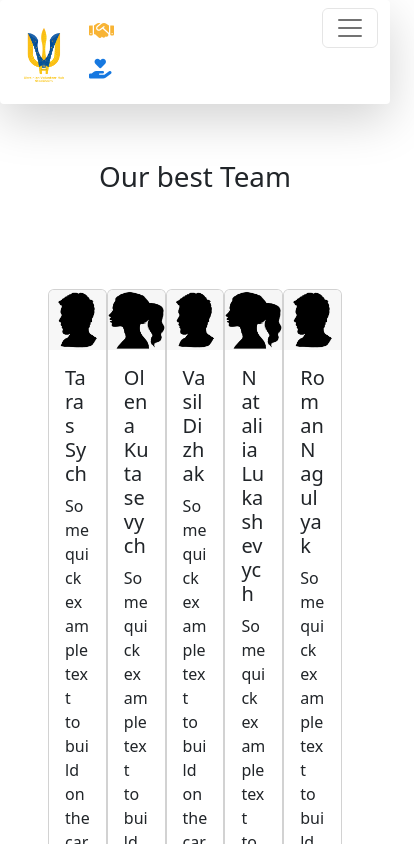
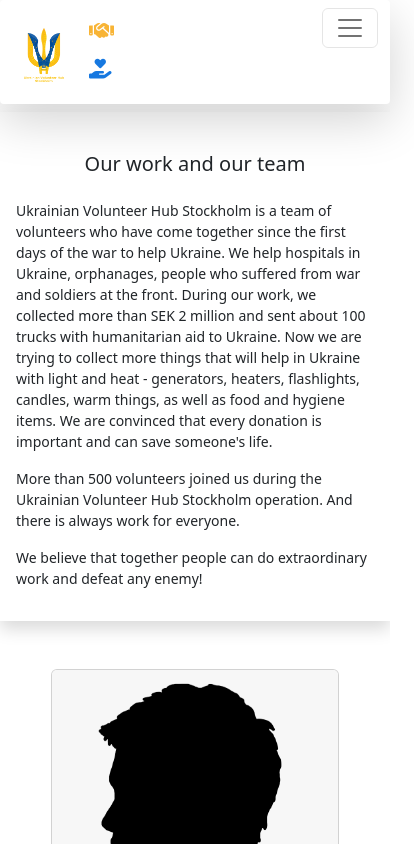
Before and after one commit to OlenaKut/uvhst, a React (Create React App) app: page /Page5Team in a window 390 px wide. Shown: the top 844 px of the page, 414 px wide, since content can reach past the window. Built offline with nearby package versions, Linux system fonts and the light colour scheme; the HTML template or start-up script is replaced by a standard one.

Commit message:
Fixed page 5

```diff
--- a/src/components/pages/ICanHelp.js
+++ b/src/components/pages/ICanHelp.js
@@ -8,14 +8,14 @@
 const ICanHelp = () => {
   return (
     <div className="my-5">
-      <div className="vol-block rounded-2 shadow m-auto container-fluid">
+      <div className="vol-block shadow m-auto container-fluid">
         <h3 className="vol-title text-center">I want to become a volunteer</h3>
         <p className="vol-text">
           We always need good help! You can find more information here:{" "}
           <BecameVolunteer />
         </p>
       </div>
-      <div className="vol-block rounded-2 shadow my-4 m-auto container-fluid">
+      <div className="vol-block shadow my-4 m-auto container-fluid">
         <h3 className="vol-title text-center">I want donate money or things</h3>
 
         <h4 className="text-warning text-center">We welcome all donations!</h4>
@@ -28,7 +28,7 @@
           here: <DonateHere />
         </p>
       </div>
-      <div className="vol-block rounded-2 shadow m-auto my-4 container-fluid">
+      <div className="vol-block shadow m-auto my-4 container-fluid">
         <h3 className="vol-title text-center">Partnership</h3>
         <p className="vol-text">
           We are always looking for partners for cooperation in our work,
--- a/src/components/pages/OurTeam.css
+++ b/src/components/pages/OurTeam.css
@@ -0,0 +1,24 @@
+.team-block {
+  width: 70%;
+}
+
+.team-text {
+  font-size: 18px;
+}
+@media (max-width: 1200px) {
+  .team-block {
+    width: 100%;
+  }
+  .team-title {
+    font-size: 32px;
+  }
+}
+
+@media (max-width: 576px) {
+  .team-title {
+    font-size: 20px;
+  }
+  .team-text {
+    font-size: 14px;
+  }
+}
--- a/src/components/pages/OurTeam.js
+++ b/src/components/pages/OurTeam.js
@@ -1,6 +1,9 @@
 import React from "react";
 import Button from "react-bootstrap/Button";
 import Card from "react-bootstrap/Card";
+import Container from "react-bootstrap/Container";
+import Row from "react-bootstrap/Row";
+import Col from "react-bootstrap/Col";
 import Man from "../../pictures/team_man.png";
 import Woman from "../../pictures/team_woman.png";
 import "../pages/OurTeam.css";
@@ -8,64 +11,99 @@
 const OurTeam = () => {
   return (
     <div>
-      <h1 className="m-auto text-center p-5">Our best Team</h1>
-      <div className="d-flex justify-content-between m-5">
+      <div className="m-auto px-sm-5 px-3 py-3 team-block mb-5 shadow">
+        <h1 className="m-auto text-center p-4 team-title">
+          Our work and our team
+        </h1>
+        <p className="team-text">
+          Ukrainian Volunteer Hub Stockholm is a team of volunteers who have
+          come together since the first days of the war to help Ukraine. We help
+          hospitals in Ukraine, orphanages, people who suffered from war and
+          soldiers at the front. During our work, we collected more than SEK 2
+          million and sent about 100 trucks with humanitarian aid to Ukraine.
+          Now we are trying to collect more things that will help in Ukraine
+          with light and heat - generators, heaters, flashlights, candles, warm
+          things, as well as food and hygiene items. We are convinced that every
+          donation is important and can save someone's life.
+        </p>
+        <p className="team-text">
+          More than 500 volunteers joined us during the Ukrainian Volunteer Hub
+          Stockholm operation. And there is always work for everyone.
+        </p>
+        <p className="team-text">
+          We believe that together people can do extraordinary work and defeat
+          any enemy!
+        </p>
+      </div>
+      <Container fluid className="m-auto text-center">
+        <Row className="d-inline-flex justify-content-center" xs="auto">
+          <Col className="mb-3">
             <Card style={{ width: "18rem" }}>
               <Card.Img variant="top" src={Man} />
               <Card.Body>
                 <Card.Title>Taras Sych</Card.Title>
                 <Card.Text>
-              Some quick example text to build on the card title and make up the
-              bulk of the card's content.
+                  Some quick example text to build on the card title and make up
+                  the bulk of the card's content.
                 </Card.Text>
                 <Button variant="primary">Go somewhere</Button>
               </Card.Body>
             </Card>
+          </Col>
+          <Col className="mb-3">
             <Card style={{ width: "18rem" }}>
               <Card.Img variant="top" src={Woman} />
               <Card.Body>
                 <Card.Title>Olena Kutasevych</Card.Title>
                 <Card.Text>
-              Some quick example text to build on the card title and make up the
-              bulk of the card's content.
+                  Some quick example text to build on the card title and make up
+                  the bulk of the card's content.
                 </Card.Text>
                 <Button variant="primary">Go somewhere</Button>
               </Card.Body>
             </Card>
+          </Col>
+          <Col className="mb-3">
             <Card style={{ width: "18rem" }}>
               <Card.Img variant="top" src={Man} />
               <Card.Body>
                 <Card.Title>Vasil Dizhak</Card.Title>
                 <Card.Text>
-              Some quick example text to build on the card title and make up the
-              bulk of the card's content.
+                  Some quick example text to build on the card title and make up
+                  the bulk of the card's content.
                 </Card.Text>
                 <Button variant="primary">Go somewhere</Button>
               </Card.Body>
             </Card>
+          </Col>
+          <Col className="mb-3">
             <Card style={{ width: "18rem" }}>
               <Card.Img variant="top" src={Woman} className="woman" />
               <Card.Body>
                 <Card.Title>Nataliia Lukashevych</Card.Title>
                 <Card.Text>
-              Some quick example text to build on the card title and make up the
-              bulk of the card's content.
+                  Some quick example text to build on the card title and make up
+                  the bulk of the card's content.
                 </Card.Text>
                 <Button variant="primary">Go somewhere</Button>
               </Card.Body>
             </Card>
+          </Col>
+          <Col className="mb-3">
             <Card style={{ width: "18rem" }}>
               <Card.Img variant="top" src={Man} />
               <Card.Body>
                 <Card.Title>Roman Nagulyak</Card.Title>
                 <Card.Text>
-              Some quick example text to build on the card title and make up the
-              bulk of the card's content.
+                  Some quick example text to build on the card title and make up
+                  the bulk of the card's content.
                 </Card.Text>
                 <Button variant="primary">Go somewhere</Button>
               </Card.Body>
             </Card>
-      </div>
+          </Col>
+        </Row>
+      </Container>
     </div>
   );
 };
--- a/src/pages/Page4NeedHelp.js
+++ b/src/pages/Page4NeedHelp.js
@@ -11,7 +11,7 @@
   return (
     <div>
       <Header />
-      <div className="need-help rounded-2 shadow m-auto my-5 p-4 container-fluid">
+      <div className="need-help shadow m-auto my-5 p-4 container-fluid">
         <h2 className="vol-title text-center mb-3">How to get help</h2>
         <p className="need-subtext">
           If you represent or cooperate with a military unit or group,
@@ -66,7 +66,7 @@
           Thank you for your work and support to Ukraine!
         </h5>
       </div>
-      <div className="need-help rounded-2 shadow m-auto my-5 p-4 container-fluid">
+      <div className="need-help shadow m-auto my-5 p-4 container-fluid">
         <h2 className="vol-title text-center mb-3">
           A report on the assistance received
         </h2>
```
Lines whose indentation alone changed are shown as unchanged.
